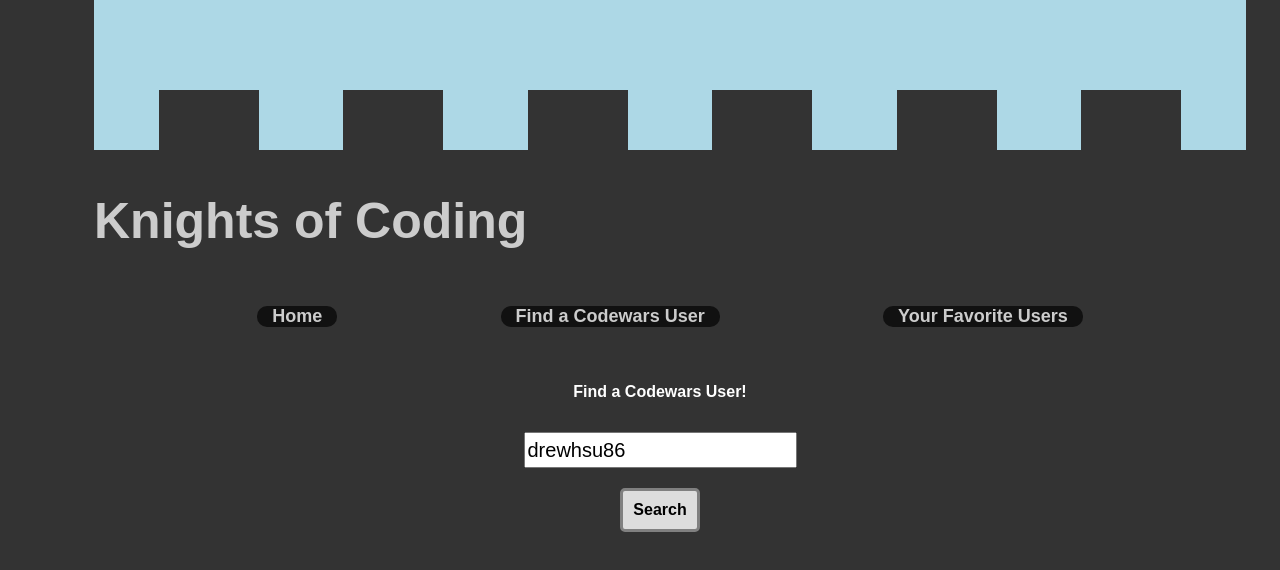
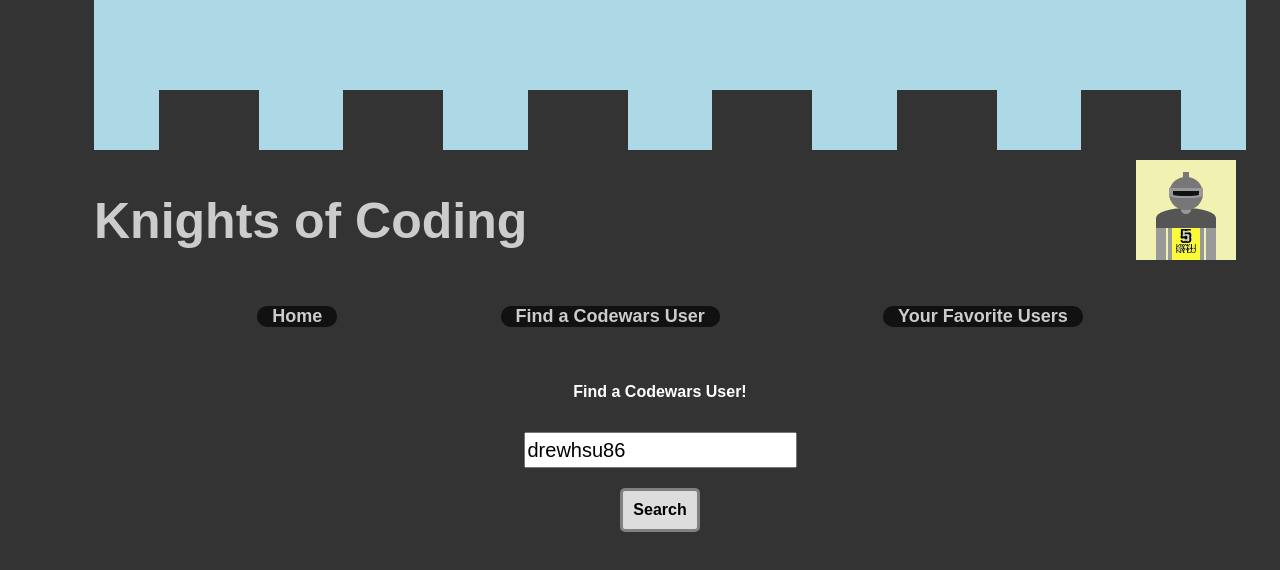
Before and after one commit to drewhsu86/Knights-of-Coding, a React (Create React App) app: page /users/drewhsu86 in a window 1280 px wide. Shown: the top 570 px of the page. Built offline with nearby package versions, Linux system fonts and the light colour scheme.

Commit message:
favorites list doesnt take duplicates and the add favorite button turns grey once pressed

```diff
--- a/src/App.css
+++ b/src/App.css
@@ -17,6 +17,7 @@
   width: 100%;
   height: 100vh;
 }
+
 
 a {
   color: #cccccc;
@@ -60,6 +61,12 @@
 }
 
 
+.row {
+  display: flex;
+  justify-content: space-between;
+}
+
+
 /*=================================*/
 /* Home folder  */
 /*=================================*/
@@ -73,7 +80,7 @@
 }
 
 .navBar h1 {
-  font-size: 50px;
+  font-size: 30px;
 }
 
 .navButtons {
@@ -167,7 +174,7 @@
   align-items: center;
 
   width: 80px;
-  height: 80px;
+  min-height: 80px;
 
   background-image: linear-gradient(#884444, #221144);
   border: 3px solid #aa9900;
@@ -210,6 +217,10 @@
 }
 
 @media (min-width: 600px) {
+  .navBar h1 {
+    font-size: 50px;
+  }
+
   .showUsers {
     flex-direction: row;
     flex-wrap: wrap;
--- a/src/App.js
+++ b/src/App.js
@@ -44,8 +44,15 @@
       favs.push(username)
       updFavs(favs)
       localStorage.setItem('KoC_favs', favs)
+      return true
+    } else {
+      return false
     }
 
+  }
+
+  function childCheckFav(username) {
+    return favs.includes(username)
   }
 
   function childAddUsers(user) {
@@ -76,6 +83,7 @@
           addUser={childAddUsers}
           addKatas={childAddKatas}
           addToFav={childAddFav}
+          checkFav={childCheckFav}
         />
       </Route>
       <Route path="/users/:name">
@@ -85,6 +93,7 @@
           addUser={childAddUsers}
           addKatas={childAddKatas}
           addToFav={childAddFav}
+          checkFav={childCheckFav}
         />
       </Route>
       <Route path="/kata/:id">
--- a/src/Home/Favorite.js
+++ b/src/Home/Favorite.js
@@ -1,4 +1,5 @@
 import React from 'react'
+import { Link } from 'react-router-dom'
 
 export default function Favorite(props) {
   // displays username and whether
@@ -7,11 +8,15 @@
   return (
     <div className="favUser">
       <h3> Username: </h3>
-      <p>{props.username}</p>
-      <button
-        onClick={e => props.deleteFrom(props.ind, e)}
-      > Delete from Favorites
+
+      <Link to={'/users/' + props.username}>
+        <p> &nbsp; {props.username}</p>
+      </Link>
+
+      <button onClick={e => props.deleteFrom(props.ind, e)}>
+        Delete from Favorites
       </button>
+
     </div>
   )
 }
--- a/src/Home/Nav.js
+++ b/src/Home/Nav.js
@@ -2,14 +2,18 @@
 import { Link } from 'react-router-dom'
 import NavButton from './NavButton'
 import NavCastle from './NavCastle'
+import KataKnight from '../Kata/KataKnight'
 
 export default function Nav() {
   return (
     <nav className="navBar">
       <NavCastle />
 
-      <Link path="/">
-        <h1>Knights of Coding</h1>
+      <Link path="/" className="row">
+        <h1>Knights of Coding </h1>
+        <KataKnight
+          style={{ border: "10px solid #333333" }}
+          small />
       </Link>
 
       <div className="navButtons">
--- a/src/Kata/KataKnight.js
+++ b/src/Kata/KataKnight.js
@@ -11,7 +11,8 @@
   return (
 
 
-    <div className={small ? 'wrapper small' : 'wrapper'}>
+    <div className={small ? 'wrapper small' : 'wrapper'}
+      style={props.style}>
 
       <div className="background"
         style={{
--- a/src/Users/ShowUser.js
+++ b/src/Users/ShowUser.js
@@ -1,11 +1,14 @@
-import React from 'react'
+import React, { useState } from 'react'
 import KataKnight from '../Kata/KataKnight'
 
 export default function ShowUser(props) {
 
   // ===========
-  // variables
+  // states and variables
   // ===========
+
+  // for updating
+  const [forcer, forceUpdate] = useState(true)
 
   // expect a user object from props
   const user = props.user
@@ -23,17 +26,27 @@
         </div>
 
         <div className="userData">
-          {user.name ? <h2>Actual Name</h2> : null}
+          {user.name ? <h2>Actual Name</h2> : <h2>No Actual Name</h2>}
           {user.name ? <h4> &nbsp; {user.name}</h4> : null}
         </div>
 
         <div className="userData">
-          {user.name ? <h2>Clan Name</h2> : null}
+          {user.name ? <h2>Clan Name</h2> : <h2>No Clan</h2>}
           {user.name ? <h4> &nbsp; {user.clan}</h4> : null}
         </div>
       </div>
 
-      <button onClick={(e) => props.addFav(user.username, e)}>
+      <button
+        onClick={(e) => {
+          props.addFav(user.username, e)
+          forceUpdate(!forcer)
+        }
+        }
+        disabled={props.checkFav(user.username)}
+        style={!props.checkFav(user.username) ? {} : {
+          color: 'grey'
+        }}
+      >
         Add to favorites
       </button>
 
--- a/src/Users/index.js
+++ b/src/Users/index.js
@@ -34,6 +34,7 @@
   const addUser = props.addUser
   const addKatas = props.addKatas
   const addToFav = props.addToFav
+  const checkFav = props.checkFav
 
 
   // ===============
@@ -140,7 +141,7 @@
       </form>
 
       {
-        user ? <ShowUser user={user} addFav={addToFav} /> : null
+        user ? <ShowUser user={user} addFav={addToFav} checkFav={checkFav} /> : null
       }
       {
         user ? katas[user.username] ? <ShowKatas katas={katas} /> : null : null
```
Also changed, not shown: src/Kata/index.js (+11 -3 lines), 1 other file (tests, documents, lock files or other folders).
